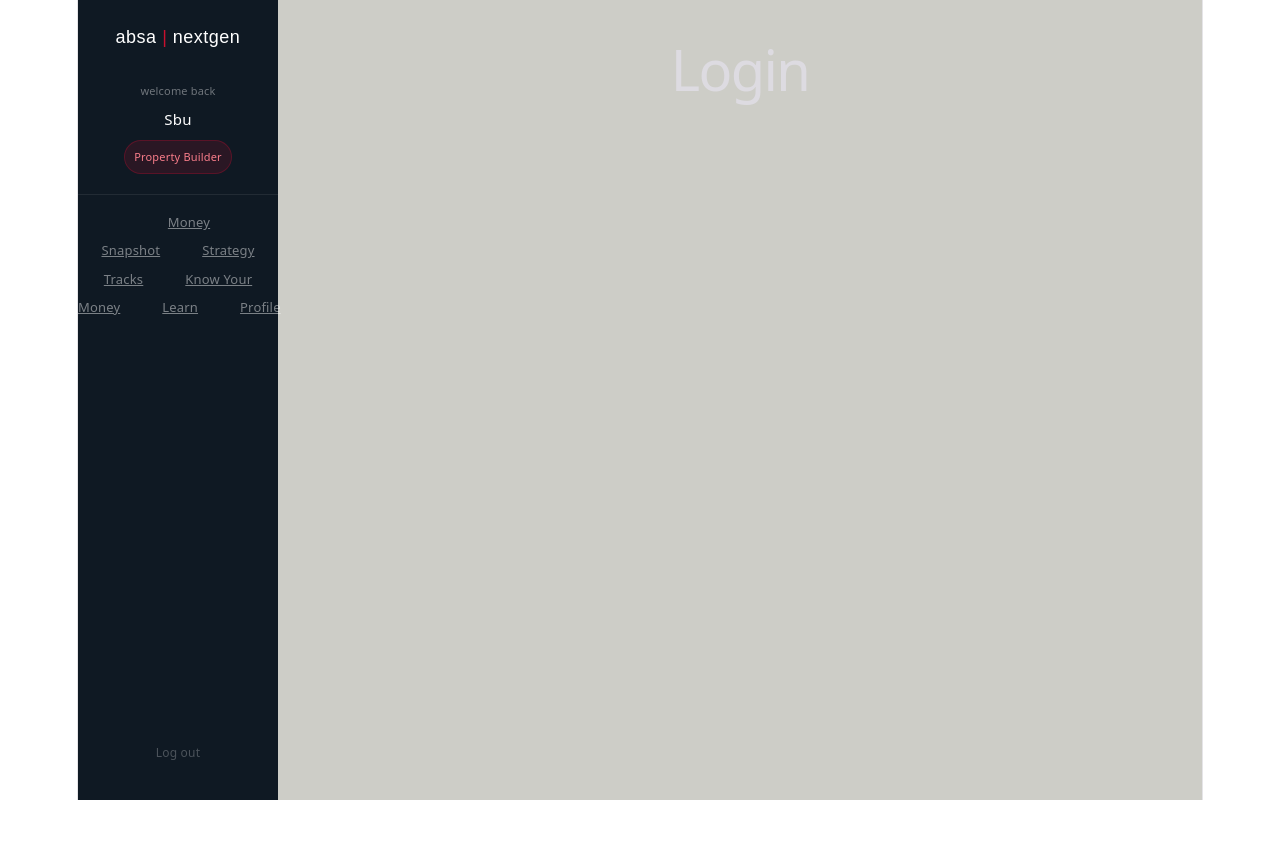
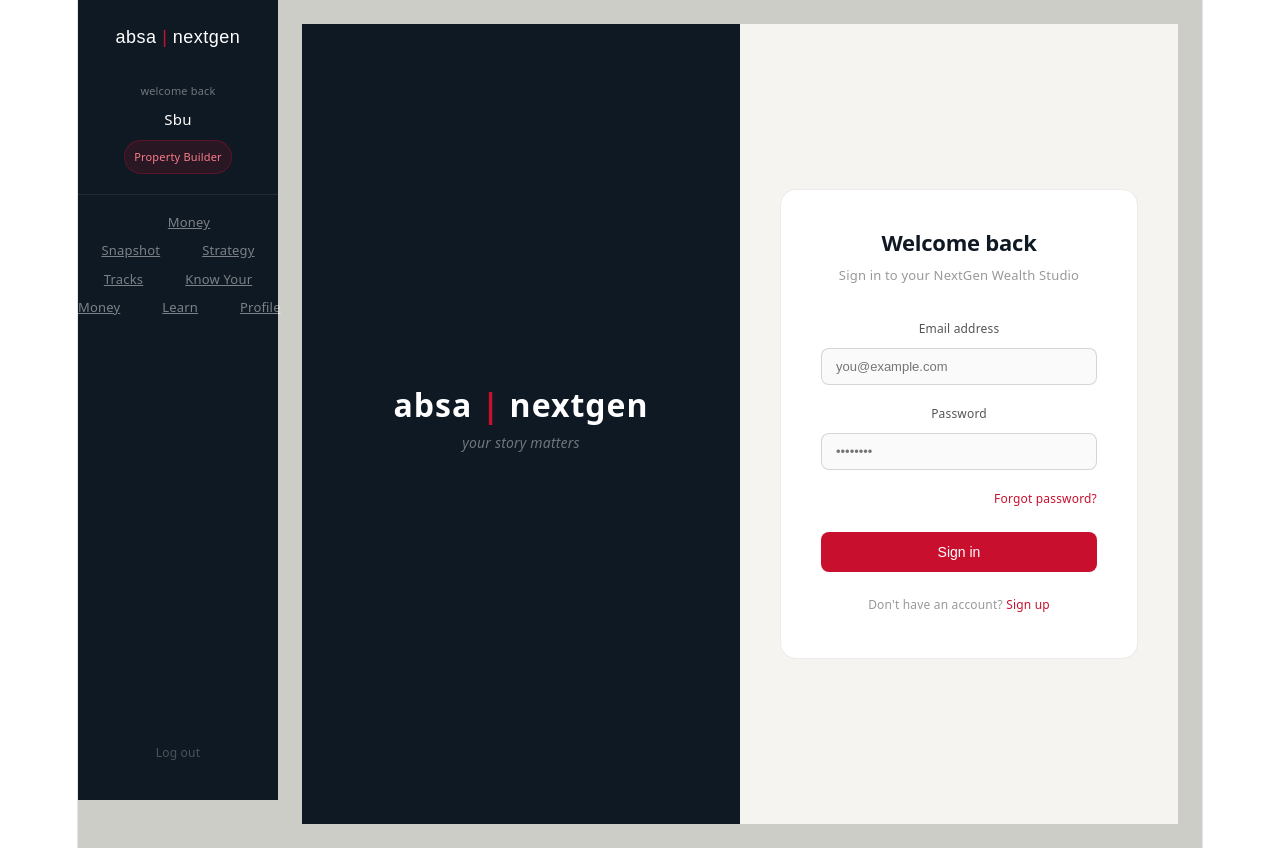
Before and after one commit to BahleSibanda/AbsaNextGen, a React (Vite) app: page / in a window 1280 px wide. Before the commit the page ends 800 px from the top, so only its background shows below. Built offline with nearby package versions, Linux system fonts and the light colour scheme; a web font is replaced by a local one.

Commit message:
login page

```diff
--- a/src/pages/login.jsx
+++ b/src/pages/login.jsx
@@ -1,9 +1,57 @@
-import React from "react";
+import { useNavigate } from "react-router-dom";
+import "../styles/login.css";
 
-export default function login() {
-    return (
-        <div>
-            <h1>Login</h1>
+export default function Login() {
+  const navigate = useNavigate();
+
+  const handleLogin = (e) => {
+    e.preventDefault();           // stops page from refreshing on submit
+    navigate("/Snapshot");        // takes user to the dashboard
+  };
+
+  return (
+    <div className="login-shell">
+
+      <div className="login-left">
+        <div className="login-brand">
+          <div className="login-logo">absa <span>|</span> nextgen</div>
+          <p className="login-tagline">your story matters</p>
         </div>
-    );
+      </div>
+
+      <div className="login-right">
+        <div className="login-card">
+
+          <h2 className="login-title">Welcome back</h2>
+          <p className="login-sub">Sign in to your NextGen Wealth Studio</p>
+
+          <form onSubmit={handleLogin}>
+
+            <div className="login-field">
+              <label>Email address</label>
+              <input type="email" placeholder="you@example.com" required />
+            </div>
+
+            <div className="login-field">
+              <label>Password</label>
+              <input type="password" placeholder="••••••••" required />
+            </div>
+
+            <p className="login-forgot">Forgot password?</p>
+
+            <button type="submit" className="login-btn">
+              Sign in
+            </button>
+
+          </form>
+
+          <p className="login-register">
+            Don't have an account? <span onClick={() => navigate("/register")}>Sign up</span>
+          </p>
+
+        </div>
+      </div>
+
+    </div>
+  );
 }
--- /dev/null
+++ b/src/styles/login.css
@@ -0,0 +1,132 @@
+.login-shell {
+  display: flex;
+  min-height: 100vh;
+}
+
+.login-left {
+  flex: 1;
+  background: #0f1923;
+  display: flex;
+  align-items: center;
+  justify-content: center;
+  padding: 40px;
+}
+
+.login-brand {
+  text-align: center;
+}
+
+.login-logo {
+  font-size: 32px;
+  font-weight: 700;
+  color: #fff;
+  margin-bottom: 12px;
+  letter-spacing: 1px;
+}
+
+.login-logo span {
+  color: #C8102E;
+}
+
+.login-tagline {
+  color: rgba(255, 255, 255, 0.4);
+  font-size: 14px;
+  font-style: italic;
+}
+
+.login-right {
+  flex: 1;
+  background: #f5f4f0;
+  display: flex;
+  align-items: center;
+  justify-content: center;
+  padding: 40px;
+}
+
+.login-card {
+  background: #fff;
+  border-radius: 16px;
+  border: 0.5px solid rgba(0, 0, 0, 0.08);
+  padding: 40px;
+  width: 100%;
+  max-width: 380px;
+}
+
+.login-title {
+  font-size: 22px;
+  font-weight: 600;
+  color: #0f1923;
+  margin-bottom: 6px;
+}
+
+.login-sub {
+  font-size: 13px;
+  color: #999;
+  margin-bottom: 28px;
+}
+
+.login-field {
+  margin-bottom: 16px;
+}
+
+.login-field label {
+  display: block;
+  font-size: 12px;
+  color: #555;
+  margin-bottom: 6px;
+  font-weight: 500;
+}
+
+.login-field input {
+  width: 100%;
+  padding: 10px 14px;
+  border: 0.5px solid rgba(0, 0, 0, 0.15);
+  border-radius: 8px;
+  font-size: 13px;
+  background: #fafafa;
+  outline: none;
+  transition: border 0.15s;
+}
+
+.login-field input:focus {
+  border-color: #C8102E;
+  background: #fff;
+}
+
+.login-forgot {
+  font-size: 12px;
+  color: #C8102E;
+  text-align: right;
+  margin-bottom: 20px;
+  cursor: pointer;
+}
+
+.login-btn {
+  width: 100%;
+  background: #C8102E;
+  color: #fff;
+  border: none;
+  border-radius: 8px;
+  padding: 12px;
+  font-size: 14px;
+  font-weight: 500;
+  cursor: pointer;
+  transition: background 0.15s;
+}
+
+.login-btn:hover {
+  background: #a00d24;
+}
+
+.login-register {
+  font-size: 12px;
+  color: #999;
+  text-align: center;
+  margin-top: 20px;
+}
+
+.login-register span {
+  color: #C8102E;
+  cursor: pointer;
+  font-weight: 500;
+}
```
